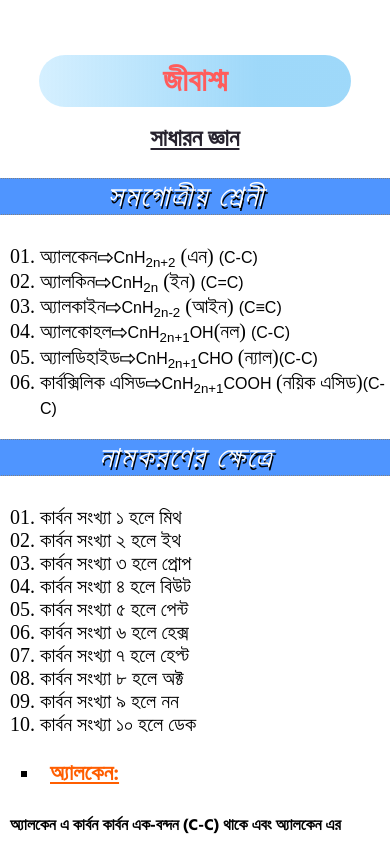
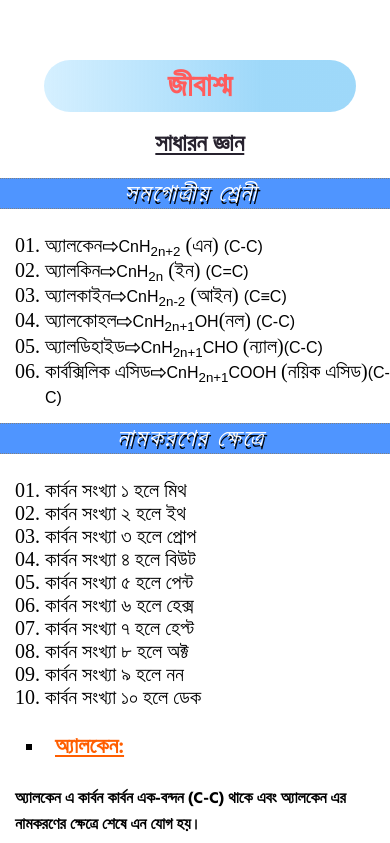
Before and after one commit to itzpcgamerhasan/Chemistry11note, a plain HTML site: page index.html in a window 390 px wide. Shown: the top 843 px of the page. Drawn offline with Linux system fonts and the light colour scheme; a web font is replaced by a local one.

Commit message:
Update style.css

```diff
--- a/style.css
+++ b/style.css
@@ -1,7 +1,7 @@
 body{
     font-family: "Hind Siliguri", sans-serif;
     padding: 0;
-    width: 100%;
+    width: 99.9%;
 
     margin-left:10px;
     position:sticky;
@@ -123,15 +123,22 @@ table{
     border: 1px solid red;font-size: 18px;
     height: 30px;font-family:"Hind Siliguri", sans-serif;}
     @media only screen and (max-width: 768px) {
-       body{
+
+        body{
         margin-left: 0px;
+        padding:5px;
 
        }
        .basics h3, .qus h3{
-        font-size: 30px;
+        font-size: 25px;
        }
     }
     @font-face {
         font-family: 'MyCustomFont';
         src: url('https://raw.githubusercontent.com/itzpcgamerhasan/Fonts/main/head_linebangla.ttf');
     }
+    @font-face {
+        font-family: 'banglak';
+        src: url('https://raw.githubusercontent.com/itzpcgamerhasan/Fonts/main/AkhandBengali-Extrabold.otf');
+    }
+    .qus .h3{font-family:'banglak';}
```
